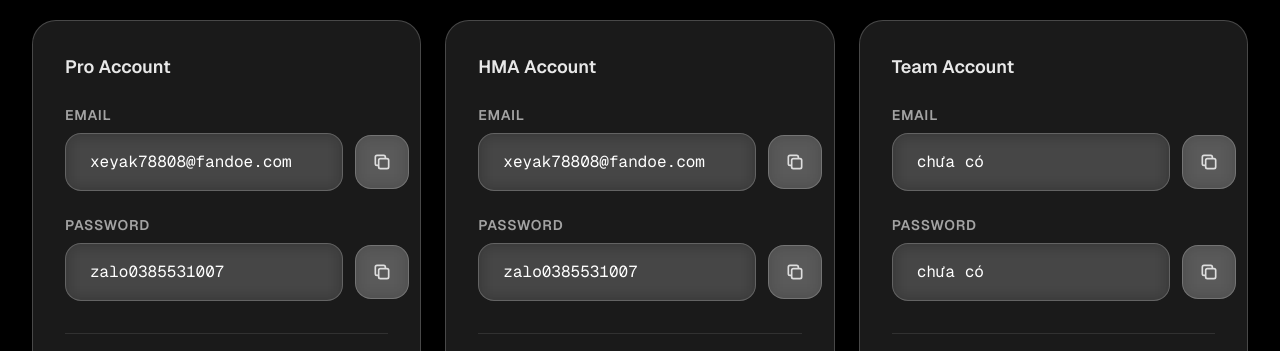
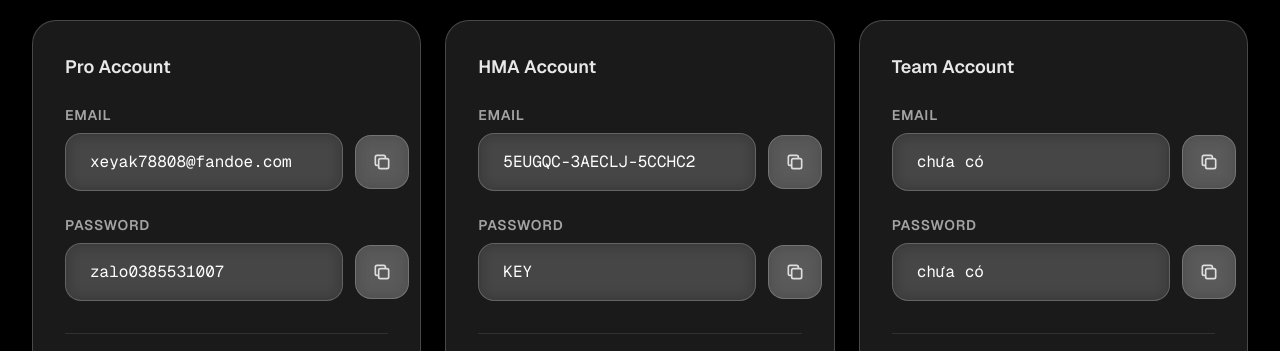
Before and after one commit to quocchienn/capcut-free-v2, a Next.js app: page / in a window 1280 px wide. Shown: the part 840-1191 px from the top of the page. Built offline with nearby package versions, Linux system fonts and the light colour scheme; no server answers; the database is empty.

Commit message:
Update page.tsx

```diff
--- a/app/page.tsx
+++ b/app/page.tsx
@@ -92,8 +92,8 @@ export default function Home() {
               language={language}
                />
             <AccountCard
-              email="xeyak78808@fandoe.com"
-              password="zalo0385531007"
+              email="5EUGQC-3AECLJ-5CCHC2"
+              password="KEY"
               description={t("account.hma", language)}
               updatedAt="5 mins ago"
               accessCount={32}
```
